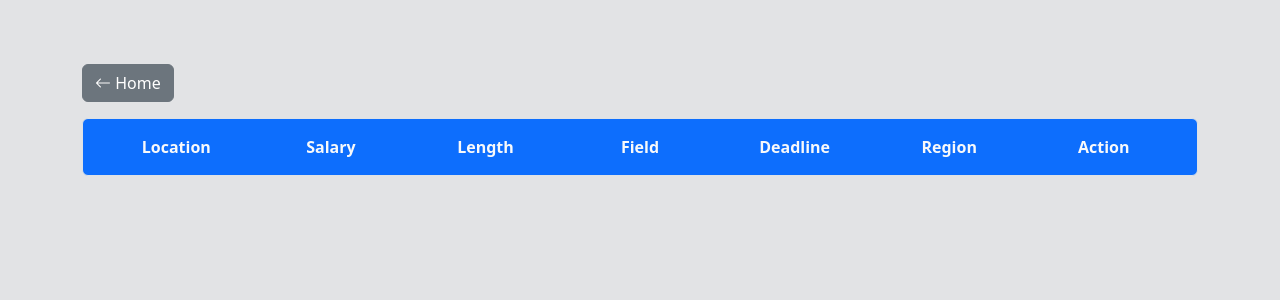
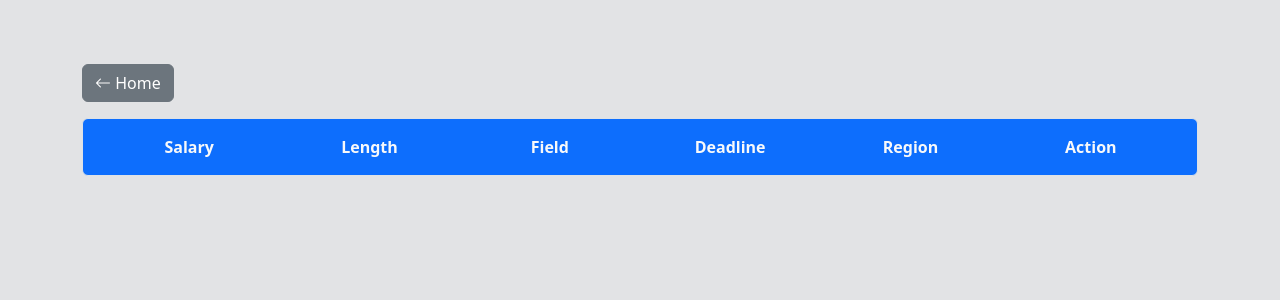
Before and after one commit to kasap-ot/thesis-project, a FastAPI app: template templates/offers.html in a window 1280 px wide. Shown: the part 54-354 px from the top of the page. Run offline with FastAPI, Linux system fonts and the light colour scheme; the template is opened without the code that fills it, so the values that code supplies are empty; parts of the project's set-up code (start-up, migrations or seed data) failed here and were passed over; some libraries are stand-ins or nearby versions.

Commit message:
Remove unused code

```diff
--- a/source/routes.py
+++ b/source/routes.py
@@ -156,7 +156,6 @@ async def company_post(c: CompanyCreate, background_tasks: BackgroundTasks):
     await company_post_controller(c)
     if getenv(Environment.TESTING) == Environment.TRUE:
         return
-    print("Sending email to company")
     background_tasks.add_task(send_email_profile_created, c.email, c.name)
 
 
--- a/templates/company-profile-edit.html
+++ b/templates/company-profile-edit.html
@@ -55,9 +55,6 @@
         <form action="/" class="bg-primary-subtle px-4 pt-3 pb-5 rounded border border-light border-4">
             <label for="" class="form-label">Name</label>
             <input type="text" class="form-control shadow" value="{{company.name}}" id="nameInput">
-
-            <label for="" class="form-label mt-3">Location</label>
-            <input type="text" class="form-control shadow" value="NOT IMPLEMENTED" id="locationInput">
 
             <label for="" class="form-label mt-3">Field</label>
             <input type="text" class="form-control shadow" value="{{company.field}}" id="fieldInput">
--- a/templates/offers.html
+++ b/templates/offers.html
@@ -46,7 +46,6 @@
   <li class="list-group-item bg-primary text-light fw-bold">
     <div class="container text-center">
       <div class="row py-2">
-        <div class="col">Location</div>
         <div class="col">Salary</div>
         <div class="col">Length</div>
         <div class="col">Field</div>
@@ -63,7 +62,6 @@
   <li class="list-group-item list-group-item-action">
     <div class="container text-center">
       <div class="row py-2 align-items-center">
-        <div class="col">Location</div>
         <div class="col">{{offer.salary}} $</div>
         <div class="col">{{offer.num_weeks}} weeks</div>
         <div class="col">{{offer.field}}</div>
```
